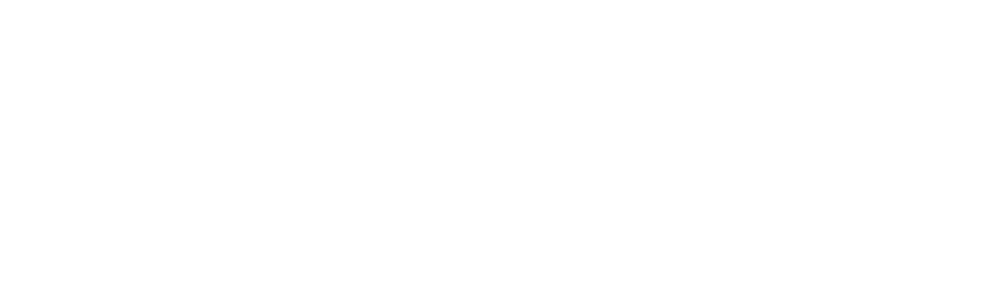
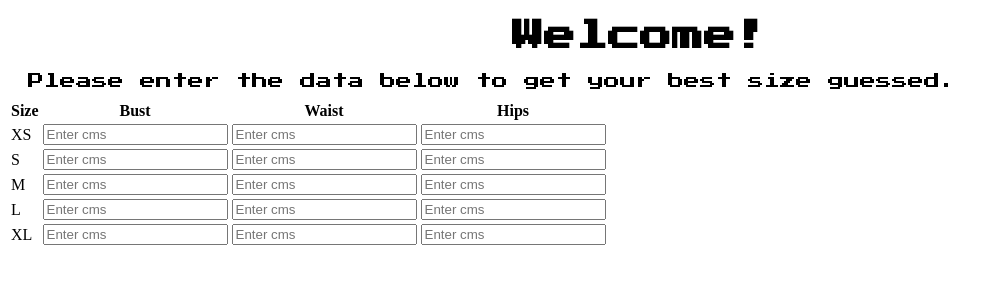
Before and after one commit to michele-vigliotta/getyoursize, a plain HTML site: page index.html in a window 1280 px wide. Shown: the whole page, without its empty margins (0-1000 px from the left). Drawn offline with Linux system fonts and the light colour scheme; a web font is replaced by a local one.

Commit message:
first draft design

```diff
--- a/index.html
+++ b/index.html
@@ -1,10 +1,87 @@
-<!DOCTYPE html>
-<html lang="en">
-<head>
-    <meta charset="UTF-8">
-    <meta name="viewport" content="width=device-width, initial-scale=1.0">
-    <title>Sample HTML Page</title>
 
 
+<!DOCTYPE html>
+<html>
+<head>
+    <title>GetYourSize</title>
+    <link rel="stylesheet" type="text/css" href="styles.css">
+    <link href="https://fonts.cdnfonts.com/css/public-pixel" rel="stylesheet">
+    <link href="https://fonts.googleapis.com/css2?family=Press+Start+2P&display=swap"  rel="stylesheet">
+</head>
+<body>
 
+<h1>Welcome!</h1>
+<p>Please enter the data below to get your best size guessed.</p>
+
+<table>
+  <tr>
+    <th>Size</th>
+    <th>Bust</th>
+    <th>Waist</th>
+    <th>Hips</th>
+
+  </tr>
+  <tr>
+    <td>XS</td>
+    <td>
+        <input type="number" min="0" name="bust" placeholder="Enter cms"/>
+    </td>
+    <td>
+        <input type="number" name="waist" placeholder="Enter cms"/>
+    </td>
+    <td>
+        <input type="number" name="hips" placeholder="Enter cms"/>
+    </td>
+  </tr>
+  <tr>
+    <td>S</td>
+    <td>
+        <input type="text" name="bust" placeholder="Enter cms"/>
+    </td>
+    <td>
+        <input type="text" name="waist" placeholder="Enter cms"/>
+    </td>
+    <td>
+        <input type="text" name="hips" placeholder="Enter cms"/>
+    </td>
+  </tr>
+  <tr>
+    <td>M</td>
+    <td>
+        <input type="text" name="bust" placeholder="Enter cms"/>
+    </td>
+    <td>
+        <input type="text" name="waist" placeholder="Enter cms"/>
+    </td>
+    <td>
+        <input type="text" name="hips" placeholder="Enter cms"/>
+    </td>
+  </tr>
+  <tr>
+    <td>L</td>
+    <td>
+        <input type="text" name="bust" placeholder="Enter cms"/>
+    </td>
+    <td>
+        <input type="text" name="waist" placeholder="Enter cms"/>
+    </td>
+    <td>
+        <input type="text" name="hips" placeholder="Enter cms"/>
+  </tr>
+  <tr>
+    <td>XL</td>
+    <td>
+        <input type="text" name="bust" placeholder="Enter cms"/>
+    </td>
+    <td>
+        <input type="text" name="waist" placeholder="Enter cms"/>
+    </td>
+    <td>
+        <input type="text" name="hips" placeholder="Enter cms"/>
+    </td>
+  </tr>
+
+</table>
+
+</body>
 </html>
--- /dev/null
+++ b/styles.css
@@ -0,0 +1,17 @@
+
+
+
+
+h1 {
+    color: black;
+    font-family: 'Press Start 2P', sans-serif;
+    text-align: center;
+    margin-top: 20px;
+}
+
+p {
+    color: black;
+    font-family: 'Press Start 2P', sans-serif;
+    text-align: left;
+    margin: 10px 20px;
+}
```
